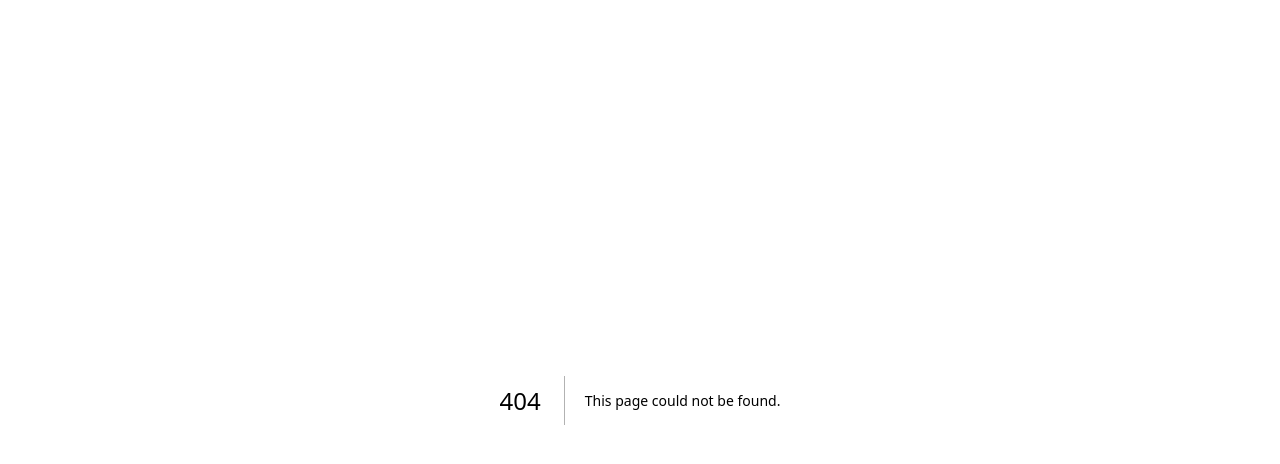
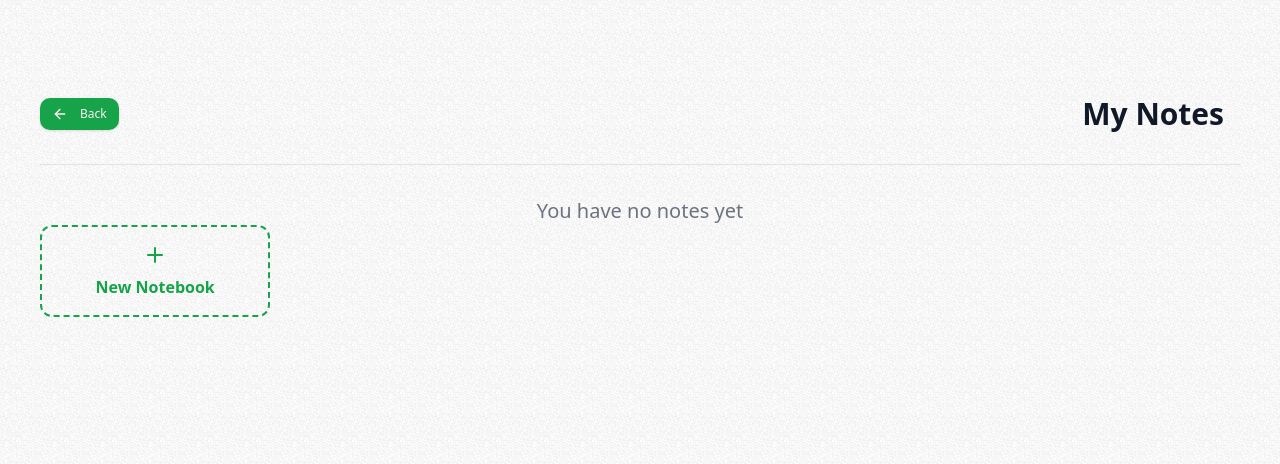
Before and after one commit to dvegaa20/Notely, a Next.js app: page /dashboard in a window 1280 px wide. Before the commit this address had no page. Shown: the top 464 px of the page. Built offline with nearby package versions, Linux system fonts and the light colour scheme.

Commit message:
add Dashboard page component with note creation functionality

```diff
--- /dev/null
+++ b/app/dashboard/page.tsx
@@ -0,0 +1,42 @@
+import CreateNoteDialog from "@/components/CreateNoteDialog";
+import { Button } from "@/components/ui/button";
+import { Separator } from "@/components/ui/separator";
+import { UserButton } from "@clerk/nextjs";
+import { ArrowLeft } from "lucide-react";
+import Link from "next/link";
+
+export default function DashboardPage() {
+  return (
+    <div className="grainy min-h-screen">
+      <div className="max-w-7xl mx-auto p-10">
+        <div className="h-14"></div>
+        <div className="flex justify-between items-center md:flex-row">
+          <div className="flex items-center ">
+            <Link href="/">
+              <Button className="bg-green-600" size="sm">
+                <ArrowLeft className="mr-1 w-4 h-4" />
+                Back
+              </Button>
+            </Link>
+            <div className="w-4"></div>
+          </div>
+          <div className="flex items-center">
+            <h1 className="text-3xl font-bold text-gray-900">My Notes</h1>
+            <div className="w-4"></div>
+            <UserButton />
+          </div>
+        </div>
+
+        <div className="h-8"></div>
+        <Separator />
+        <div className="h-8"></div>
+        <div className="text-center">
+          <h2 className="text-xl text-gray-500">You have no notes yet</h2>
+        </div>
+        <div className="grid sm:grid-cols-3 md:grid-cols-5 grid-cols-1 gap-3">
+          <CreateNoteDialog />
+        </div>
+      </div>
+    </div>
+  );
+}
```
